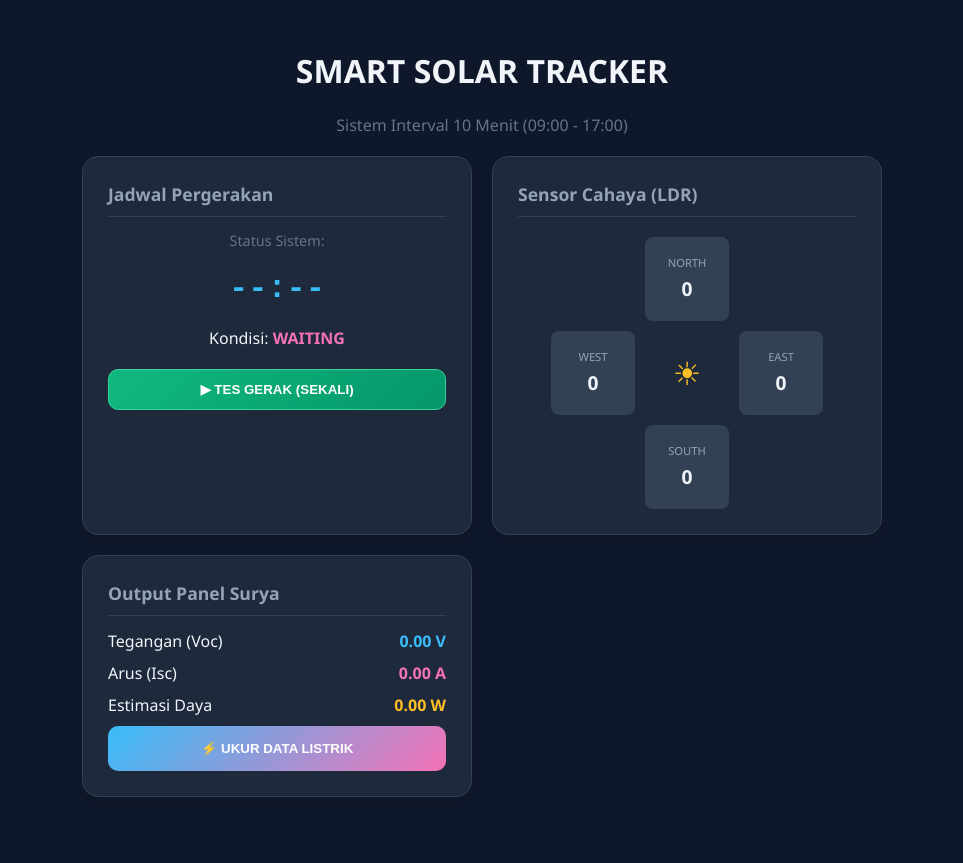
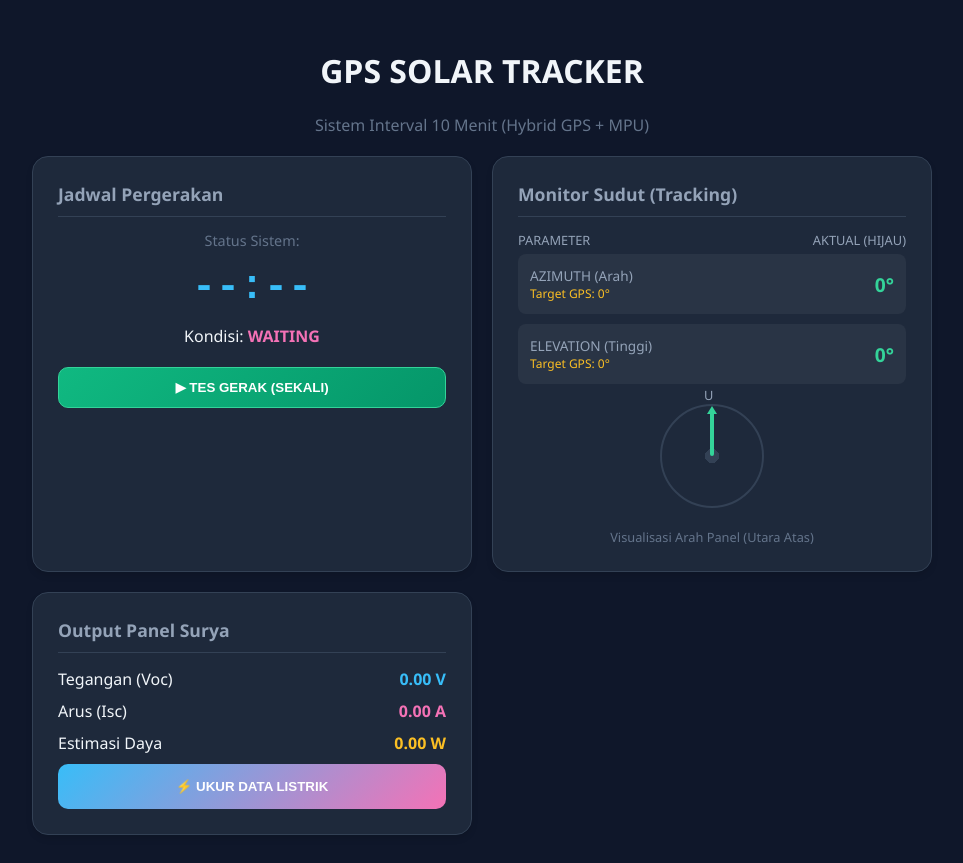
Before and after one commit to arisharahap/SolarTracker-Remote, a plain HTML site: page index.html in a window 1280 px wide. Shown: the whole page, without its empty margins (158-1121 px from the left). Before the commit the page ends 825 px from the top, so only its background shows below. Drawn offline with Linux system fonts and the light colour scheme; no server answers.

Commit message:
Update index.html

```diff
--- a/index.html
+++ b/index.html
@@ -3,7 +3,7 @@
 <head>
     <meta charset="UTF-8">
     <meta name="viewport" content="width=device-width, initial-scale=1.0">
-    <title>Solar Tracker Smart Schedule</title>
+    <title>Solar Tracker GPS Hybrid</title>
     <script src="https://www.gstatic.com/firebasejs/8.10.1/firebase-app.js"></script>
     <script src="https://www.gstatic.com/firebasejs/8.10.1/firebase-database.js"></script>
 
@@ -14,8 +14,8 @@
             --text: #f1f5f9;
             --primary: #38bdf8;
             --accent: #f472b6;
-            --ldr-box: #334155;
             --success: #34d399;
+            --warn: #fbbf24;
         }
 
         body {
@@ -29,7 +29,7 @@
         .dashboard-grid {
             display: grid;
             grid-template-columns: repeat(auto-fit, minmax(350px, 1fr));
-            gap: 20px; width: 100%; max-width: 800px;
+            gap: 20px; width: 100%; max-width: 900px;
         }
 
         .card {
@@ -43,40 +43,47 @@
 
         /* --- TIMER --- */
         .timer-display {
-            font-size: 2rem; font-weight: bold; text-align: center;
-            color: var(--primary); margin: 20px 0;
-            font-family: monospace;
+            font-size: 2.5rem; font-weight: bold; text-align: center;
+            color: var(--primary); margin: 15px 0; font-family: monospace;
         }
         .timer-label { text-align: center; color: #64748b; font-size: 0.9rem; }
 
-        /* --- LDR GRID --- */
-        .ldr-grid {
-            display: grid;
-            grid-template-areas: ". north ." "west center east" ". south .";
-            gap: 10px; justify-content: center; margin-top: 20px;
+        /* --- ANGLE DISPLAY --- */
+        .angle-row {
+            display: flex; justify-content: space-between; align-items: center;
+            background: rgba(255,255,255,0.05); padding: 12px; border-radius: 8px; margin-bottom: 10px;
         }
-        .ldr-box {
-            background: var(--ldr-box);
-            width: 80px; height: 80px;
-            display: flex; flex-direction: column;
-            justify-content: center; align-items: center;
-            border-radius: 8px; border: 2px solid transparent;
+        .angle-val { font-weight: bold; font-size: 1.2rem; }
+        .angle-target { color: var(--warn); } /* Kuning untuk target Matahari */
+        .angle-current { color: var(--success); } /* Hijau untuk posisi Panel */
+
+        /* --- COMPASS SIMPLE --- */
+        .compass-container {
+            width: 100px; height: 100px; border: 2px solid #334155; border-radius: 50%;
+            margin: 20px auto; position: relative;
+            background: radial-gradient(circle, #334155 10%, transparent 10%);
         }
-        .ldr-box span { font-weight: bold; font-size: 1.2rem; }
-        .ldr-label { font-size: 0.7rem; color: #94a3b8; margin-bottom: 5px; }
-        .brightest { border-color: var(--warn); background: rgba(251, 191, 36, 0.1); box-shadow: 0 0 10px rgba(251, 191, 36, 0.2); }
+        .compass-needle {
+            width: 4px; height: 45px; background: var(--success);
+            position: absolute; top: 5px; left: 48px;
+            transform-origin: bottom center;
+            transition: transform 0.5s ease-out;
+            border-radius: 2px;
+        }
+        .compass-needle::after {
+            content: ''; position: absolute; top: -5px; left: -3px;
+            border-left: 5px solid transparent; border-right: 5px solid transparent;
+            border-bottom: 8px solid var(--success);
+        }
 
         /* --- BUTTONS --- */
         .btn-group { display: grid; gap: 10px; margin-top: 20px; }
-
         .btn-measure {
             width: 100%; padding: 15px;
             background: linear-gradient(135deg, var(--primary), var(--accent));
             border: none; border-radius: 10px;
             color: white; font-weight: bold; cursor: pointer;
         }
-
-        /* Tombol Test Gerak - Warna Hijau */
         .btn-test {
             width: 100%; padding: 12px;
             background: linear-gradient(135deg, #10b981, #059669);
@@ -84,7 +91,6 @@
             color: white; font-weight: bold; cursor: pointer;
             border: 1px solid #34d399;
         }
-
         .btn-measure:disabled, .btn-test:disabled { opacity: 0.5; cursor: not-allowed; }
 
         .val-row { display: flex; justify-content: space-between; margin-bottom: 10px; font-size: 1rem; }
@@ -94,18 +100,17 @@
 </head>
 <body>
 
-    <h1>SMART SOLAR TRACKER</h1>
-    <div style="color:#64748b; margin-bottom:20px;">Sistem Interval 10 Menit (09:00 - 17:00)</div>
+    <h1>GPS SOLAR TRACKER</h1>
+    <div style="color:#64748b; margin-bottom:20px;">Sistem Interval 10 Menit (Hybrid GPS + MPU)</div>
 
     <div class="dashboard-grid">
 
         <div class="card">
             <h2>Jadwal Pergerakan</h2>
             <div class="timer-label">Status Sistem:</div>
-
             <div id="schedule-display" class="timer-display">--:--</div>
 
-            <div style="text-align:center;">
+            <div style="text-align:center; margin-bottom:15px;">
                 Kondisi: <span id="status-text" style="font-weight:bold; color:var(--accent)">WAITING</span>
             </div>
 
@@ -117,14 +122,32 @@
         </div>
 
         <div class="card">
-            <h2>Sensor Cahaya (LDR)</h2>
-            <div class="ldr-grid">
-                <div class="ldr-box" style="grid-area: north" id="box-n"><div class="ldr-label">NORTH</div> <span id="val-n">0</span></div>
-                <div class="ldr-box" style="grid-area: west" id="box-w"><div class="ldr-label">WEST</div> <span id="val-w">0</span></div>
-                <div style="grid-area: center; display:flex; align-items:center; justify-content:center; color:#fbbf24; font-size:2rem;">☀</div>
-                <div class="ldr-box" style="grid-area: east" id="box-e"><div class="ldr-label">EAST</div> <span id="val-e">0</span></div>
-                <div class="ldr-box" style="grid-area: south" id="box-s"><div class="ldr-label">SOUTH</div> <span id="val-s">0</span></div>
+            <h2>Monitor Sudut (Tracking)</h2>
+            <div style="display:flex; justify-content:space-between; font-size:0.8rem; color:#94a3b8; margin-bottom:5px;">
+                <span>PARAMETER</span> <span>AKTUAL (HIJAU)</span>
             </div>
+
+            <div class="angle-row">
+                <div>
+                    <div style="font-size:0.85rem; color:#94a3b8">AZIMUTH (Arah)</div>
+                    <div style="font-size:0.75rem; color:var(--warn)">Target GPS: <span id="tgt-az">0</span>°</div>
+                </div>
+                <div class="angle-val angle-current" id="val-az">0°</div>
+            </div>
+
+            <div class="angle-row">
+                <div>
+                    <div style="font-size:0.85rem; color:#94a3b8">ELEVATION (Tinggi)</div>
+                    <div style="font-size:0.75rem; color:var(--warn)">Target GPS: <span id="tgt-el">0</span>°</div>
+                </div>
+                <div class="angle-val angle-current" id="val-el">0°</div>
+            </div>
+
+            <div class="compass-container">
+                <div id="compass-needle" class="compass-needle"></div>
+                <div style="position:absolute; top:-20px; left:42px; font-size:0.8rem; color:#94a3b8;">U</div>
+            </div>
+            <div style="text-align:center; font-size:0.8rem; color:#64748b;">Visualisasi Arah Panel (Utara Atas)</div>
         </div>
 
         <div class="card">
@@ -155,12 +178,26 @@
         db.ref('/status').on('value', (snapshot) => {
             const data = snapshot.val();
             if(data) {
-                // 1. Update LDR
-                const n = data.ldr_n || 0; const s = data.ldr_s || 0;
-                const e = data.ldr_e || 0; const w = data.ldr_w || 0;
-                document.getElementById('val-n').innerText = n; document.getElementById('val-s').innerText = s;
-                document.getElementById('val-e').innerText = e; document.getElementById('val-w').innerText = w;
-                highlightBrightest(n, s, e, w);
+                // 1. Update Data Sudut (Aktual dari MPU)
+                const az = (data.azimuth || 0).toFixed(0);
+                const el = (data.elevation || 0).toFixed(0);
+
+                // Jika Anda juga mengirim Target GPS dari ESP, ambil di sini.
+                // Jika tidak, kita biarkan 0 atau sembunyikan.
+                // Asumsi: Anda akan menambahkan pengiriman 'target_az' dan 'target_el' dari ESP nanti.
+                // Untuk sekarang kita tampilkan placeholder atau data dummy.
+                const tgtAz = (data.target_az || 0).toFixed(0);
+                const tgtEl = (data.target_el || 0).toFixed(0);
+
+                document.getElementById('val-az').innerText = az + "°";
+                document.getElementById('val-el').innerText = el + "°";
+
+                // Update Target (Opsional, jika ESP kirim data ini)
+                // document.getElementById('tgt-az').innerText = tgtAz;
+                // document.getElementById('tgt-el').innerText = tgtEl;
+
+                // Update Jarum Kompas
+                document.getElementById('compass-needle').style.transform = `rotate(${az}deg)`;
 
                 // 2. Update Power
                 document.getElementById('val-volt').innerText = (data.voltage || 0).toFixed(2) + " V";
@@ -173,11 +210,11 @@
                 const schedEl = document.getElementById('schedule-display');
 
                 if(isMoving) {
-                    statEl.innerText = "SEDANG MENCARI POSISI...";
+                    statEl.innerText = "MENGEJAR POSISI GPS...";
                     statEl.className = "status-moving";
-                    schedEl.innerText = "MOVING NOW";
+                    schedEl.innerText = "MOVING";
                 } else {
-                    statEl.innerText = "STANDBY / DIAM";
+                    statEl.innerText = "TERKUNCI / DIAM";
                     statEl.className = "";
                     statEl.style.color = "#f472b6";
 
@@ -194,39 +231,26 @@
                 const targetDate = new Date(nextMoveEpoch * 1000);
                 const now = new Date();
 
-                // Format Jam Target: HH:MM
                 const hours = targetDate.getHours().toString().padStart(2, '0');
                 const mins = targetDate.getMinutes().toString().padStart(2, '0');
                 const timeStr = `${hours}:${mins}`;
 
-                // Cek apakah tanggal target sama dengan hari ini
                 const isToday = targetDate.getDate() === now.getDate() &&
                                 targetDate.getMonth() === now.getMonth();
 
                 const displayEl = document.getElementById('schedule-display');
 
                 if (isToday) {
-                    displayEl.innerText = `Jadwal: ${timeStr} WIB`;
+                    displayEl.innerText = `${timeStr} WIB`;
+                    displayEl.style.fontSize = "2.5rem";
+                } else {
+                    displayEl.innerText = `BESOK ${timeStr}`;
                     displayEl.style.fontSize = "2rem";
-                } else {
-                    // Jika tanggal beda, berarti "Besok"
-                    displayEl.innerText = `BESOK PAGI ${timeStr}`;
-                    displayEl.style.fontSize = "1.8rem"; // Kecilkan dikit biar muat
                 }
             }
         }
 
-        // Jalankan update setiap detik agar tetap sinkron kalau pindah hari
         setInterval(updateScheduleDisplay, 1000);
-
-        function highlightBrightest(n, s, e, w) {
-            document.querySelectorAll('.ldr-box').forEach(b => b.classList.remove('brightest'));
-            const maxVal = Math.max(n, s, e, w);
-            if(n === maxVal) document.getElementById('box-n').classList.add('brightest');
-            if(s === maxVal) document.getElementById('box-s').classList.add('brightest');
-            if(e === maxVal) document.getElementById('box-e').classList.add('brightest');
-            if(w === maxVal) document.getElementById('box-w').classList.add('brightest');
-        }
 
         function triggerMeasure() {
             const btn = document.getElementById('btn-measure');
@@ -238,7 +262,7 @@
 
         function triggerTestMove() {
             const btn = document.getElementById('btn-test');
-            btn.innerHTML = "🚀 MENGIRIM PERINTAH..."; btn.disabled = true;
+            btn.innerHTML = "🚀 MENGIRIM..."; btn.disabled = true;
             db.ref('/control/force_move').set(true).then(() => {
                 setTimeout(() => { btn.innerHTML = "▶ TES GERAK (SEKALI)"; btn.disabled = false; }, 2000);
             });
```
